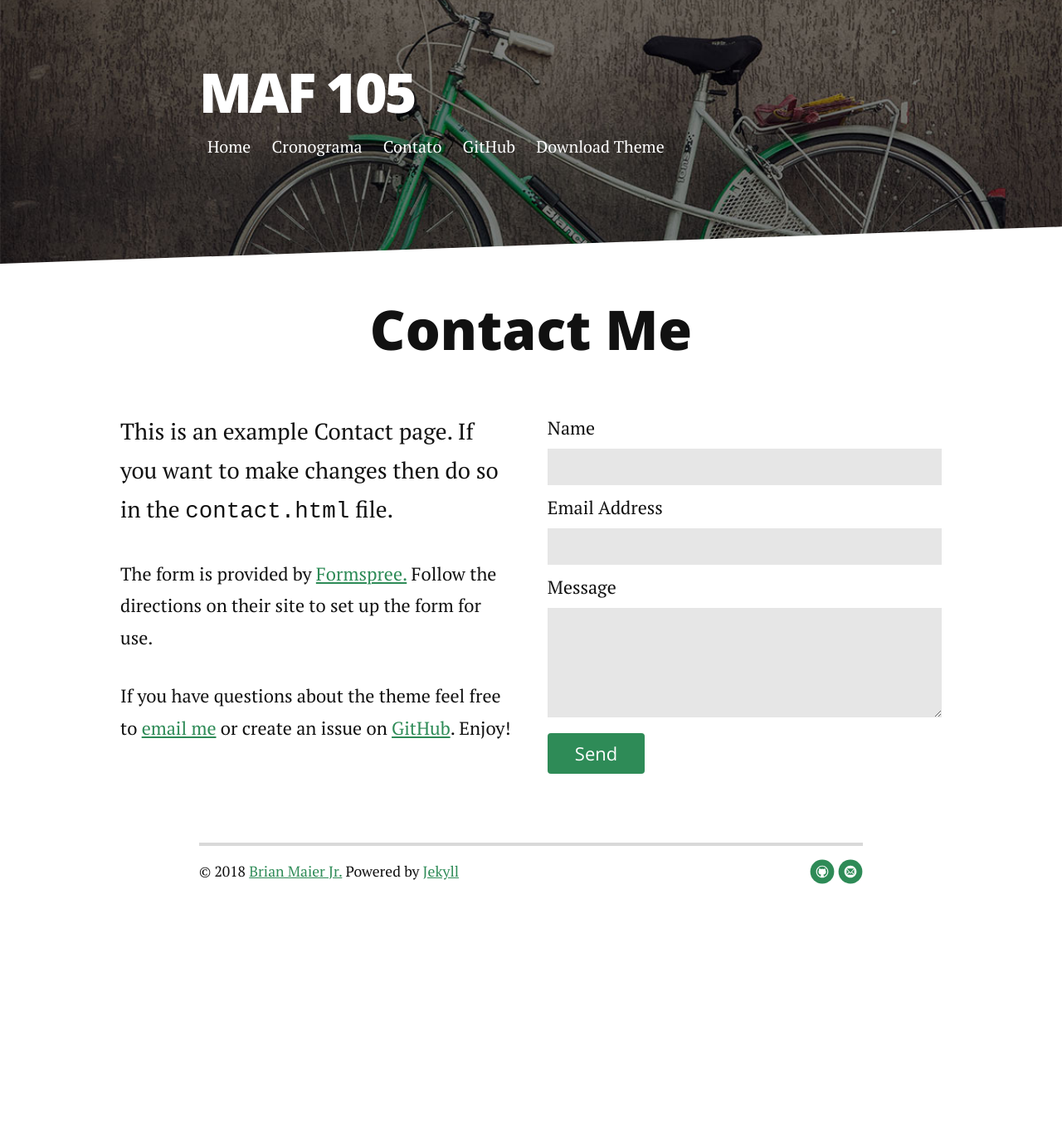
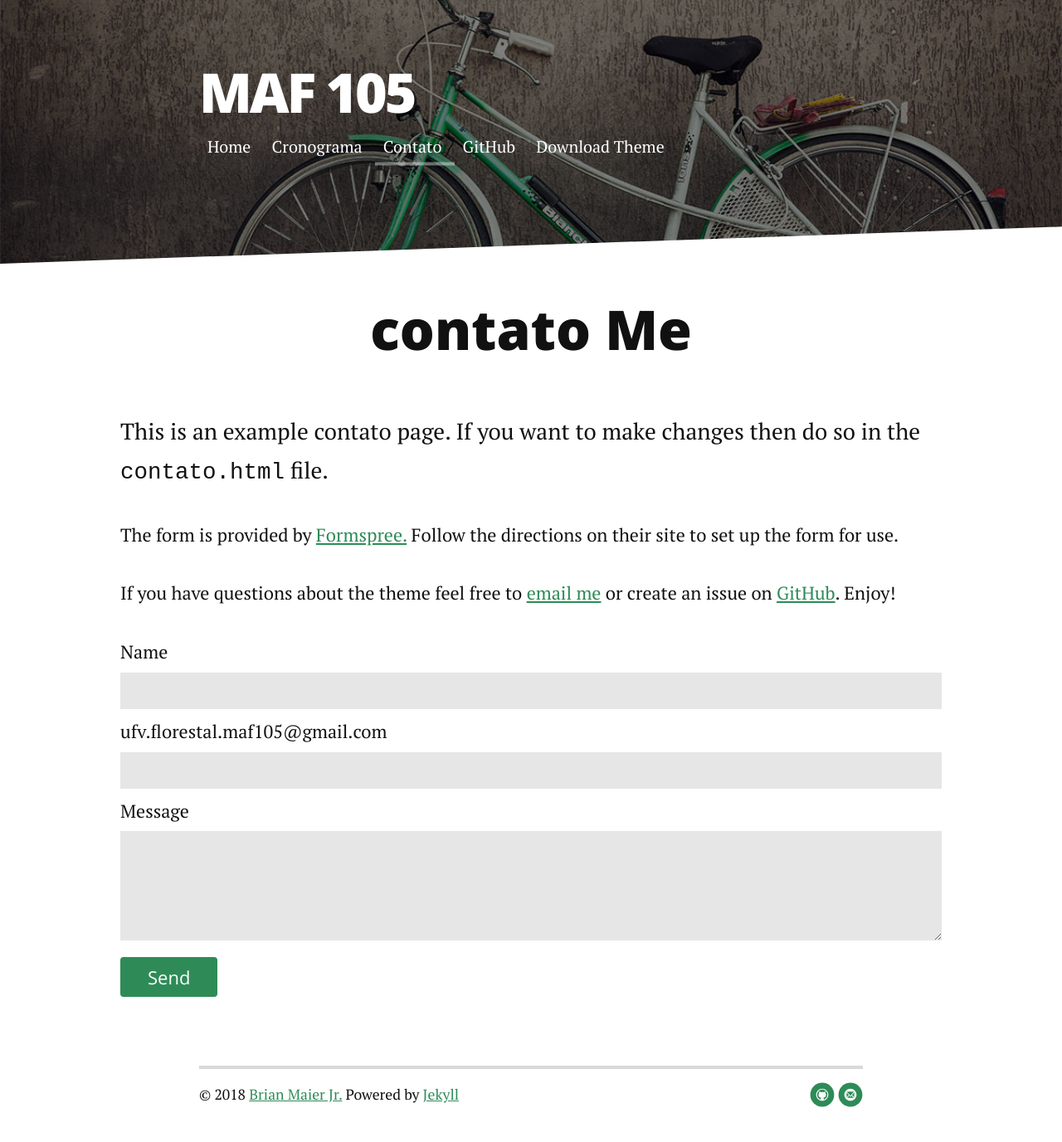
Before and after one commit to ufvest/ufvest.github.io, a Jekyll site: the page built from contato.md, in a window 1280 px wide. Shown: the whole page at 83% size. Built offline with Jekyll 4.4.1, drawn with Linux system fonts in a browser that asks for light colours; nearby versions of some CDN libraries; before the commit the page ends 1107 px from its top, so only the background shows below that.

Commit message:
Alteração do arquivo de contato

```diff
--- a/contact.md
+++ b/contato.md
@@ -1,19 +1,19 @@
 ---
 layout: default
-title: Contact Long Haul
+title: Página de Contatos
 ---
 
-<div id="contact">
-  <h1 class="pageTitle">Contact Me</h1>
-  <div class="contactContent">
-    <p class="intro">This is an example Contact page. If you want to make changes then do so in the <code>contact.html</code> file.</p>
+<div id="contato">
+  <h1 class="pageTitle">contato Me</h1>
+  <div class="contatoContent">
+    <p class="intro">This is an example contato page. If you want to make changes then do so in the <code>contato.html</code> file.</p>
     <p>The form is provided by <a href="http://formspree.io/">Formspree.</a> Follow the directions on their site to set up the form for use.</p>
-    <p>If you have questions about the theme feel free to <a href="mailto:brimaidesigns@gmail.com">email me</a> or create an issue on <a href="https://github.com/brianmaierjr/long-haul">GitHub</a>. Enjoy!</p>
+    <p>If you have questions about the theme feel free to <a href="mailto:brimaidesigns@gmail.com">email me</a> or create an issue on <a href="https://github.com/maf105">GitHub</a>. Enjoy!</p>
   </div>
   <form action="http://formspree.io/your@mail.com" method="POST">
     <label for="name">Name</label>
     <input type="text" id="name" name="name" class="full-width"><br>
-    <label for="email">Email Address</label>
+    <label for="email">ufv.florestal.maf105@gmail.com</label>
     <input type="email" id="email" name="_replyto" class="full-width"><br>
     <label for="message">Message</label>
     <textarea name="message" id="message" cols="30" rows="10" class="full-width"></textarea><br>
```
